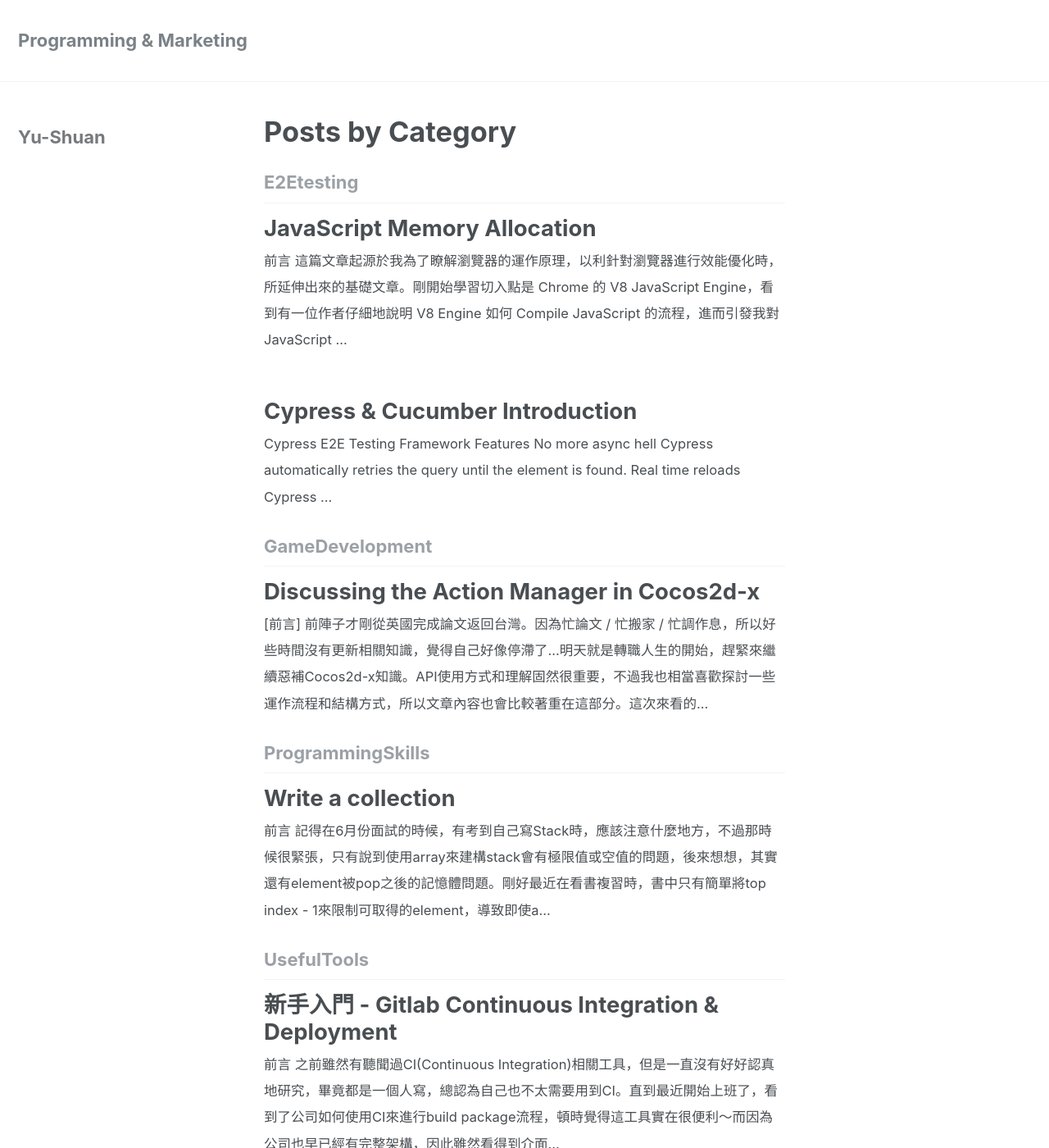
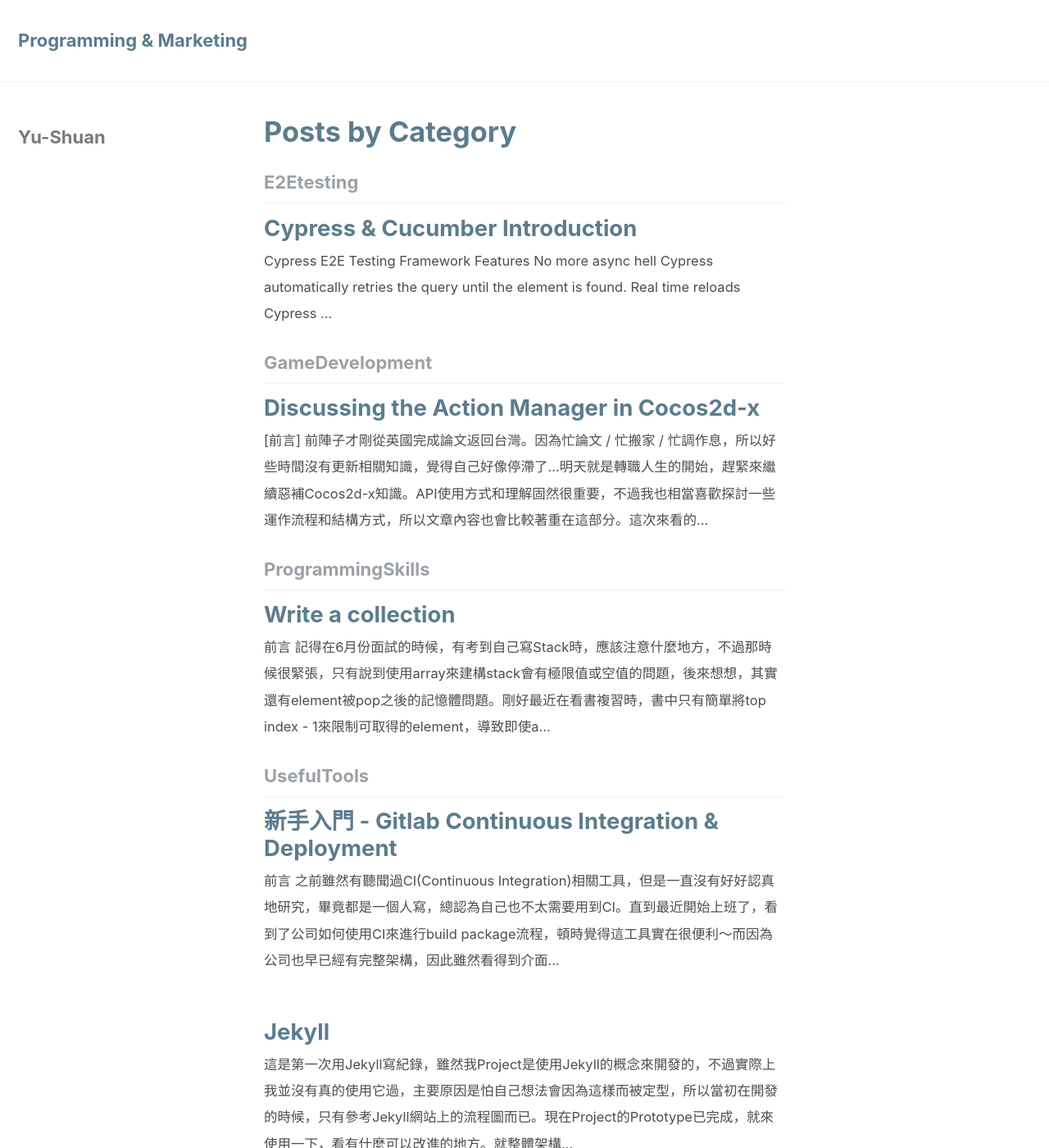
Before and after one commit to YuShuanHsieh/yushuanhsieh.github.io, a Jekyll site: the page built from _pages/category-archive.html, in a window 1280 px wide and 1400 px high. Shown: the whole window at 82% size. Built offline with Jekyll 4.4.1, drawn with Linux system fonts in a browser that asks for light colours; some of the changed lines change nothing that is shown; some of the changed text lies outside the part shown.

Commit message:
refactor(post): modify the content

````diff
--- a/_posts/2018-05-07-JavaScript-Basic-Concept.markdown
+++ b/_posts/2018-05-07-JavaScript-Basic-Concept.markdown
@@ -1,8 +1,8 @@
 ---
 layout: single
-title:  "JavaScript Memory Allocation"
+title:  "JavaScript - Pass Params Into Functions"
 date:   2018-05-07 12:00:00 +0800
-categories: WebDevelopment E2Etesting
+categories: WebDevelopment
 ---
 ## 前言
 這篇文章起源於我為了瞭解瀏覽器的運作原理，以利針對瀏覽器進行效能優化時，所延伸出來的基礎文章。剛開始學習切入點是 Chrome 的 V8 JavaScript Engine，看到有一位作者仔細地說明 V8 Engine 如何 Compile JavaScript 的流程，進而引發我對 JavaScript Memory Allocation 的興趣。此外，剛好最近也在用 TypeScript 寫類 static type object，所以想更清楚知道使用 TypeScript 這個 pre-processor，在瀏覽器中會怎樣提高 JavaScript Compile 的性能。
@@ -11,19 +11,55 @@
 
 ## Call by value & Call by sharing
 在 `ECMA-262`的實作規範中，JavaScript 主要採用 `Call by sharing` 和 `Call by value` 的方式來傳遞參數。
-- `primitive value` 使用 Call by value。
-- `object` 則是使用 Call by sharing。又或者你可以說是 Call by value，只是這個 value 是 memory 位置而已。
+- `Primitive Value` 使用 Call by value。
+- `Object` 則是使用 Call by sharing。又或者你可以說是 Call by value，只是這個 value 是 memory address 而已。
 
+在這部分，JavaScript 的開發者 *Brendan Eich* 也有提及：
 >Brendan Eich: There is no copy of any object data.  The only thing that's copied is a *reference* (a safe pointer, if you will) that uniquely addresses the object.
 
-### The difference of Call by value / reference / sharing
-如果是 C/C++ 背景的人，對於 Call by value 和 Call by reference 的差異一定很清楚。如果去查找網路文章，會發現有些人會覺得 JavaScript 的 object 是 Call by reference，但其實這還是有些許差異。
+而 JavaScript 的 `Primitive Value` 包含六種 Type：
+- string
+- number
+- boolean
+- null
+- undefined
+- symbol (ECMAScript 2015)
 
-#### Create Copied Variables - Call by value / sharing
-Call by value 或是 Call by sharing，在傳遞參數的時候，都會**新建**一個 variable，然後**複製**其值。所以，無論如何他都需要有新的記憶體空間，並且理論上有可能因為 variable 數量龐大而造成 memory leak。
+因此，當你想要引入參數時，以上 Type 都可以直接在 function 內修改，而不會影響到原有的 variable。
+```javascript
+let student = 'Cherie';
+// variable student is a string(Primitive Value), so it is passed by value
+function changeName(name) {
+  name = 'Cherry';
+}
+changeName(student);
+console.log(student); //Output is `Cherie`
+```
 
-#### Use reference(address) without copy action - Call by reference
-Call by reference 則是會直接使用記憶體位置來取得 object，在傳遞參數過程中並不會產生一個新變數並且進行複製行為。
+```javascript
+let student = {name: 'Cherie'};
+// By contrast, variable student is an object,
+// so it is passed by value with memory address(sharing)
+function changeName(student) {
+  student.name = 'Cherry';
+}
+changeName(student);
+console.log(student.name); //Output is `Cherry`
+```
 
-#### Immutable Data?
-當然，使用 Call by value 的好處是可以新建一個 variable，在 function 內對新 variable 的值進行變動，也不會影響到原有的 variable。不過 Call by sharing 的值只是複製位置，實際上還是會依循位置而找到對應的 object，這個意思是說所以如果調整 object data 內的值，那麼原有的 variable 還是有可能會受到影響。
+## The Difference of Call by Value / Reference / Sharing
+如果是 C/C++ 背景的人，對於 Call by value 和 Call by reference 的差異一定很清楚。查找網路文章，會發現有些人會覺得 JavaScript 的 object 是 call by reference，但其實這還是有些許差異。
+
+### Create Copied Variables - Call by Value / Call by Sharing
+Call by value 或是 Call by sharing，在傳遞參數的時候，都會**新建**一個 variable，然後**複製**其值。所以，無論如何他都需要有新的記憶體空間。理論上，在處理不當導致系統來不及回收下，有可能因為 variable 數量龐大而造成 memory leak。
+
+### Use reference(address) without copy action - Call by Reference
+Call by reference 則是會直接使用 variable 的 reference (memory address) 來取得 object，在傳遞參數過程中並**不會產生**一個新變數並且進行複製行為。
+
+## Immutable Data?
+程式開發過程中，很常需要傳遞 variable 但不影響原有 variable 的情況發生。在 JavaScript 傳遞 object 是透過 Call by sharing 的方式之下，修改 variable 內的 property 都會影響到原有的 variable。這也意味著在 JavaScript 中，如果想要實現 Immutable Data 而 variable 又是 object type，理論上需要複製 object 結構內的所有 property 才有可能達成。
+
+當然現在有很多 libs 可以在提升效能的前提之下完成這類的 deep copy (意指在記憶體空間中新建一個和原有 object 一樣 size 的 object，而不會只有複製其 memory address)，不過上述所提供的概念，可以讓新手更清楚地掌握 JavaScript 的記憶體運用。
+
+## 結論
+JavaScript 和 Java ㄧ樣，都是採用 `Call by Sharing` 的方式在傳遞 variable。也因此在使用 function 處理 variable 的時候，要注意避免在 function 內直接修改 variable。如果希望修改 variable 的值，又希望只在 function 內有效，那就請 deep copy 此 variable，然後再進行修改。
--- a/_sass/minimal-mistakes/_archive.scss
+++ b/_sass/minimal-mistakes/_archive.scss
@@ -37,6 +37,7 @@
 .archive__item-title {
   margin-bottom: 0.25em;
   font-family: $sans-serif-narrow;
+  color: $primary-color;
 
   a + a {
     opacity: 0.5;
--- a/_sass/minimal-mistakes/_base.scss
+++ b/_sass/minimal-mistakes/_base.scss
@@ -31,6 +31,7 @@
 h1 {
   margin-top: 0;
   font-size: $type-size-3;
+  color: $primary-color;
 }
 
 h2 {
--- a/_sass/minimal-mistakes/_page.scss
+++ b/_sass/minimal-mistakes/_page.scss
@@ -71,11 +71,15 @@
 
   h2 {
     padding-bottom: 0.5em;
-    border-bottom: 1px solid $border-color;
+    border-bottom: 2px solid $border-color-opacity;
+  }
+
+  strong {
+    color: $danger-color;
   }
 
   p, li, dl {
-    font-size: $type-size-5;
+    font-size: $type-size-6;
   }
 
   /* paragraph indents */
--- a/_sass/minimal-mistakes/_variables.scss
+++ b/_sass/minimal-mistakes/_variables.scss
@@ -55,12 +55,13 @@
 
 $body-color                 : #fff !default;
 $background-color           : #fff !default;
-$code-background-color      : #fafafa !default;
+$code-background-color      : rgba(236, 218, 179, 0.253) !default;
 $code-background-color-dark : $light-gray !default;
 $text-color                 : $dark-gray !default;
 $border-color               : $lighter-gray !default;
+$border-color-opacity       : rgba(91, 124, 141, 0.678) !default;
 
-$primary-color              : #7a8288 !default;
+$primary-color              : #5B7C8D !default;
 $success-color              : #62c462 !default;
 $warning-color              : #f89406 !default;
 $danger-color               : #ee5f5b !default;
````
